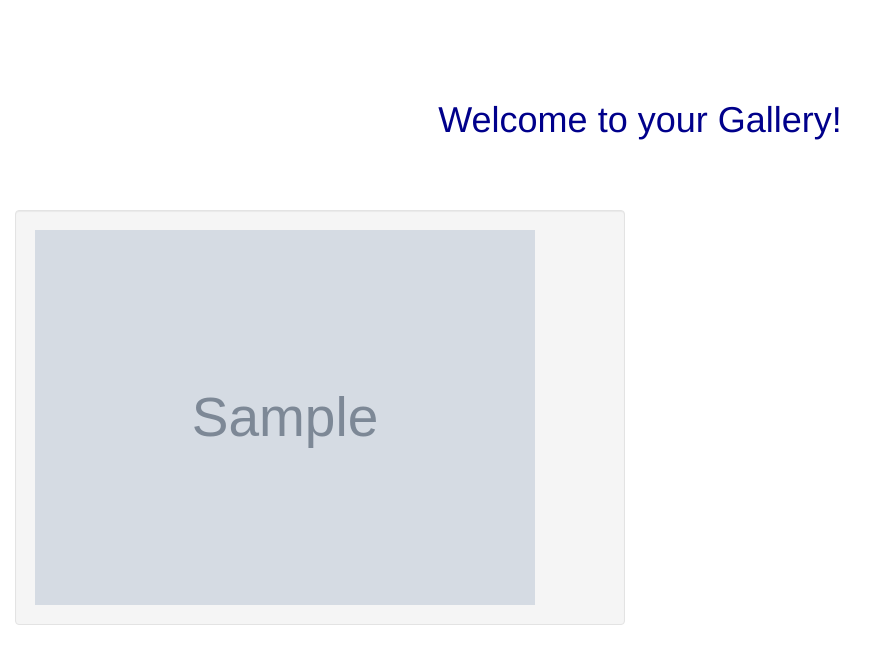
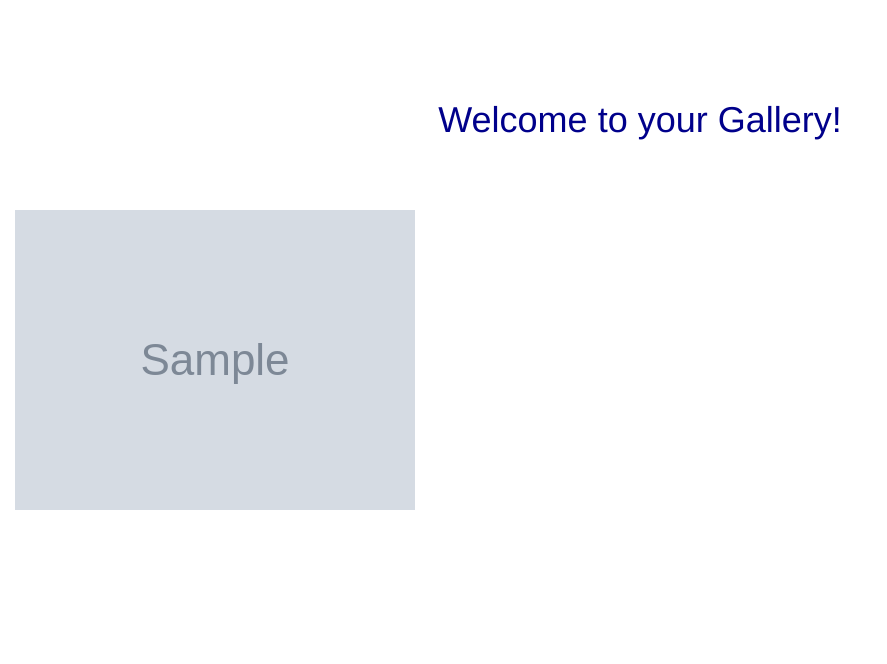
Before and after one commit to Ingabineza12/gallery-app, a Django app: page / in a window 1280 px wide. Shown: the part 52-716 px from the top of the page, without its empty margins (0-887 px from the left). Run offline with Django 3.2, Linux system fonts and the light colour scheme; tables that the repository leaves empty hold one stand-in row (values such as "Sample post"); grey boxes marked "Sample" are stand-in pictures; some libraries are stand-ins or nearby versions.

Commit message:
modified displation of images in welcome.html

```diff
--- a/galleries/templates/welcome.html
+++ b/galleries/templates/welcome.html
@@ -17,11 +17,11 @@
         <div class="p-1" id="image">
             <div class="zoom">
                 <div class="overlay">
-                    <div class="col-md-6">
-                        <div class="well">
+                    <div class="col-md-4">
+                        <!-- <div class="well"> -->
 
-            <img src="{{photo_item.image.url}}" style="width: 500px" class="image" alt="some images" data-toggle="modal" data-target="#{{photo_item.id}}" class="img-responsive" style="width: 200px;">
-              </div>
+            <img src="{{photo_item.image.url}}" style="width: 400px" class="image" alt="some images" data-toggle="modal" data-target="#{{photo_item.id}}" class="img-responsive">
+              <!-- </div> -->
         </div>
             </div>
           </div>
@@ -62,8 +62,9 @@
 <style>
 
     .image:hover{
-        opacity: 0.9;
-        transform:translate(-2px);
+        opacity: 0.7;
+        border-radius: 10px;
+        transform:translate(-6px);
     }
 </style>
 <script>
```
